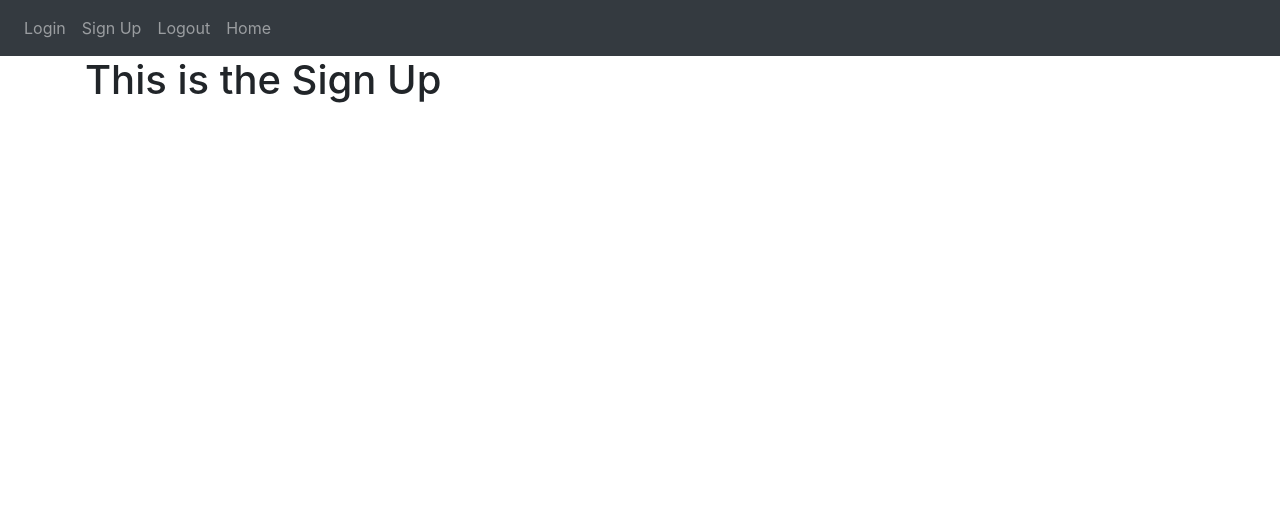
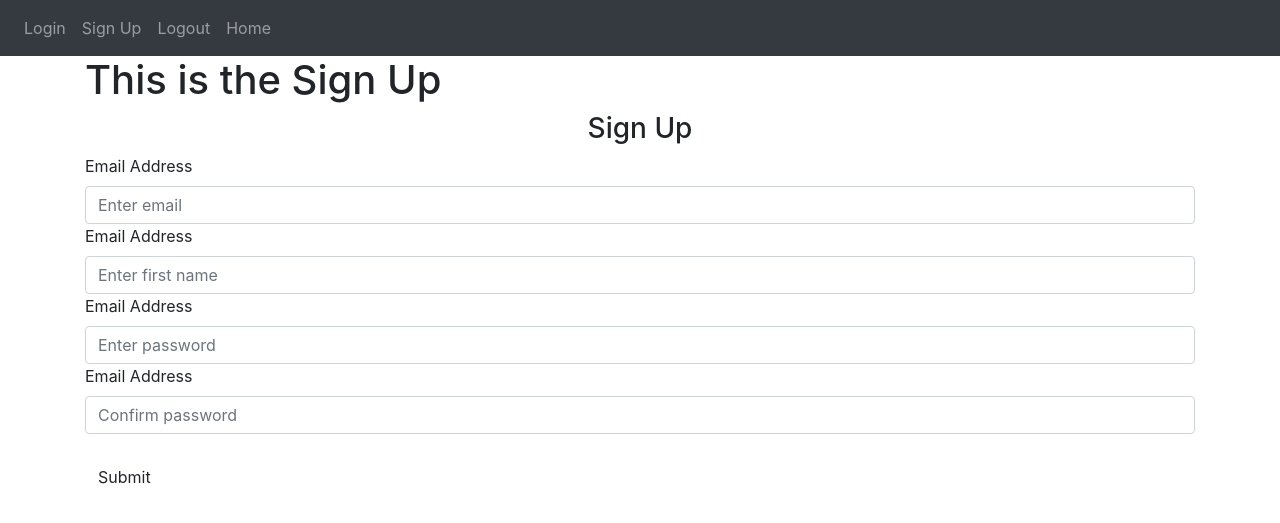
Before and after one commit to willandru/PYTHON, a Flask app: page /sign-up in a window 1280 px wide. Shown: the top 523 px of the page. Run offline with Flask 2, Linux system fonts and the light colour scheme; some libraries are stand-ins or nearby versions.

Commit message:
Setting up a Web Server with Flask

```diff
--- a/FLASK/WebSite/auth.py
+++ b/FLASK/WebSite/auth.py
@@ -5,7 +5,7 @@ auth = Blueprint('auth', __name__)
 
 @auth.route('/login')
 def login():
-    return render_template("login.html")
+    return render_template("login.html", boolean=True)
 
 @auth.route('/logout')
 def logout():
--- a/FLASK/WebSite/templates/signup.html
+++ b/FLASK/WebSite/templates/signup.html
@@ -3,4 +3,44 @@
 
 {% block content%}
 <h1>This is the Sign Up</h1>
+
+<form method="POST">
+
+    <h3 align="center">Sign Up</h3>
+
+    <div class="from-group">
+        <label for="email">Email Address</label>
+        <input type="email" class="form-control"
+        id="email" name="email"
+        placeholder="Enter email"
+         />
+    </div>
+    <div class="from-group">
+        <label for="firstName">Email Address</label>
+        <input type="text" class="form-control"
+        id="firstName" name="firstName"
+        placeholder="Enter first name"
+         />
+    </div>
+    <div class="from-group">
+        <label for="password1">Email Address</label>
+        <input type="password" class="form-control"
+        id="password1" name="password1"
+        placeholder="Enter password"
+         />
+    </div>
+    <div class="from-group">
+        <label for="password2">Email Address</label>
+        <input type="password" class="form-control"
+        id="password2" name="password2"
+        placeholder="Confirm password "
+         />
+    </div>
+
+    <br/>
+    <button type="submit" class="btn tbn-primary">Submit</button>
+
+</form>
+
+
 {% endblock %}
```
Also changed, not shown: FLASK/WebSite/templates/login.html (+31 -5 lines).
